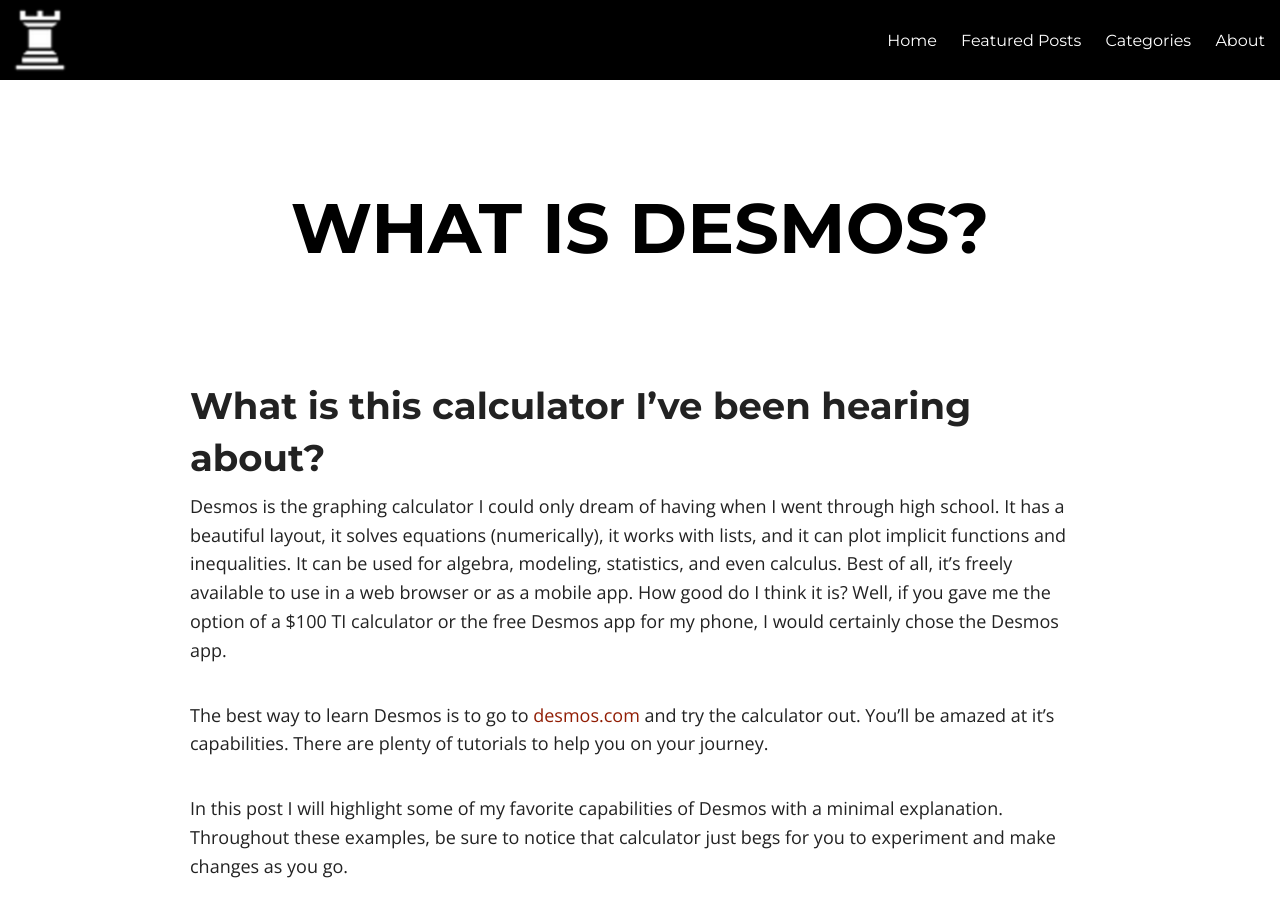
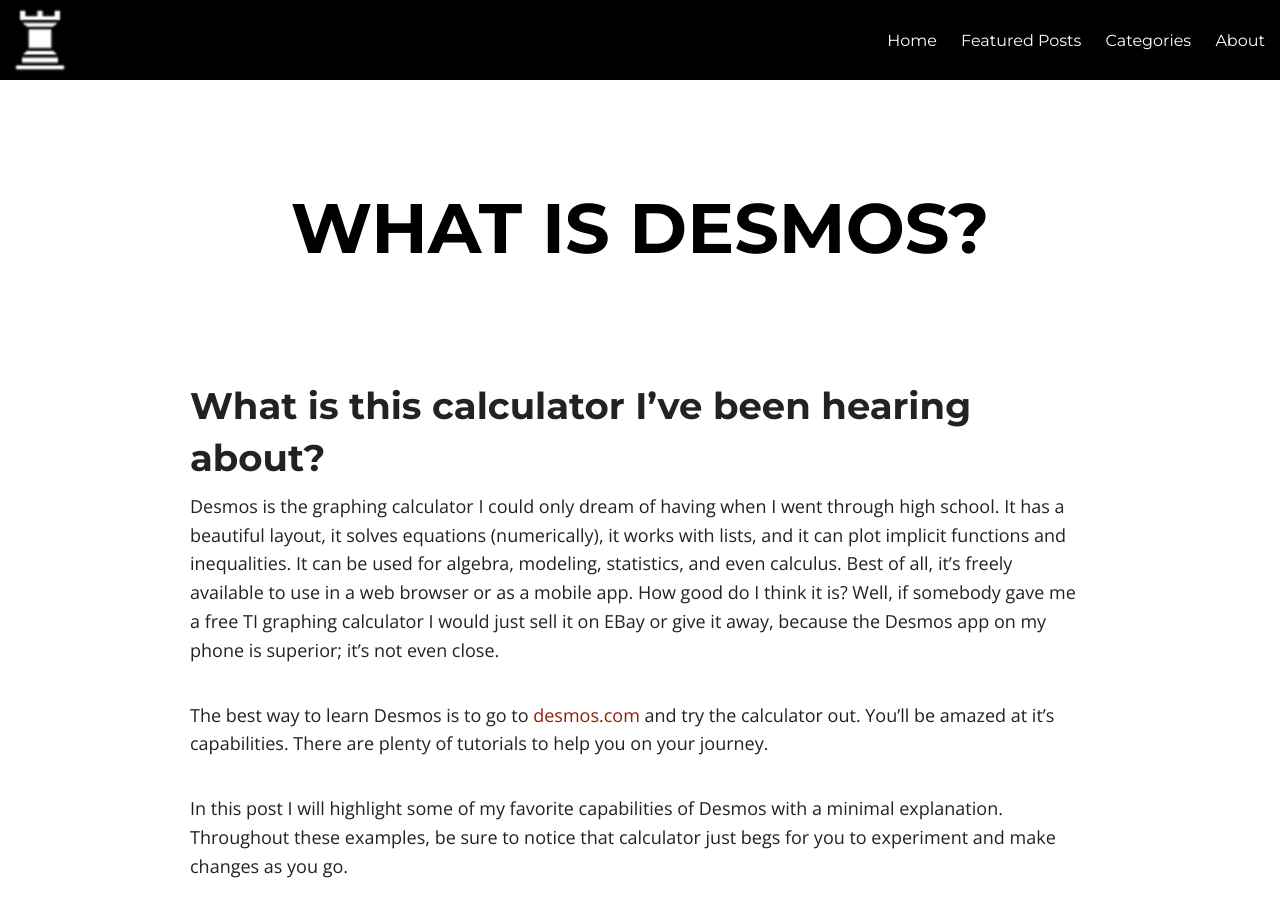
Before and after one commit to sergeballif/sergeballif.github.io, a Jekyll site: the page built from play.md, in a window 1280 px wide and 900 px high. Built offline with Jekyll 4.4.1, drawn with Linux system fonts in a browser that asks for light colours; nearby versions of some CDN libraries; formulas are drawn with MathJax 3.

Commit message:
Update play.md

```diff
--- a/play.md
+++ b/play.md
@@ -16,7 +16,7 @@
 
 ## What is this calculator I've been hearing about?
 
-Desmos is the graphing calculator I could only dream of having when I went through high school. It has a beautiful layout, it solves equations (numerically), it works with lists, and it can plot implicit functions and inequalities. It can be used for algebra, modeling, statistics, and even calculus. Best of all, it's freely available to use in a web browser or as a mobile app. How good do I think it is? Well, if you gave me the option of a \$100 TI calculator or the free Desmos app for my phone, I would certainly chose the Desmos app.
+Desmos is the graphing calculator I could only dream of having when I went through high school. It has a beautiful layout, it solves equations (numerically), it works with lists, and it can plot implicit functions and inequalities. It can be used for algebra, modeling, statistics, and even calculus. Best of all, it's freely available to use in a web browser or as a mobile app. How good do I think it is? Well, if somebody gave me a free TI graphing calculator I would just sell it on EBay or give it away, because the Desmos app on my phone is superior; it's not even close.
 
 The best way to learn Desmos is to go to [desmos.com](https://www.desmos.com/) and try the calculator out. You'll be amazed at it's capabilities. There are plenty of tutorials to help you on your journey.
 
```
